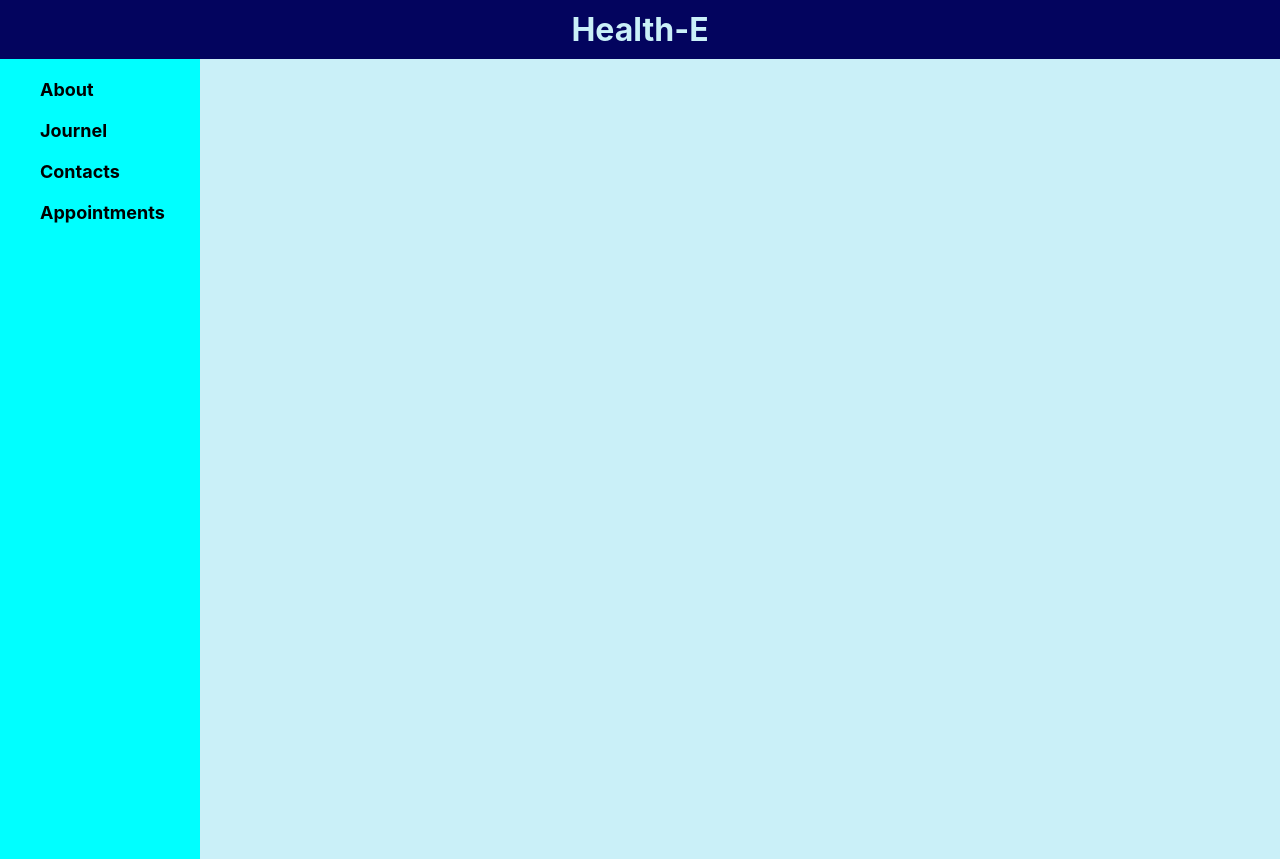
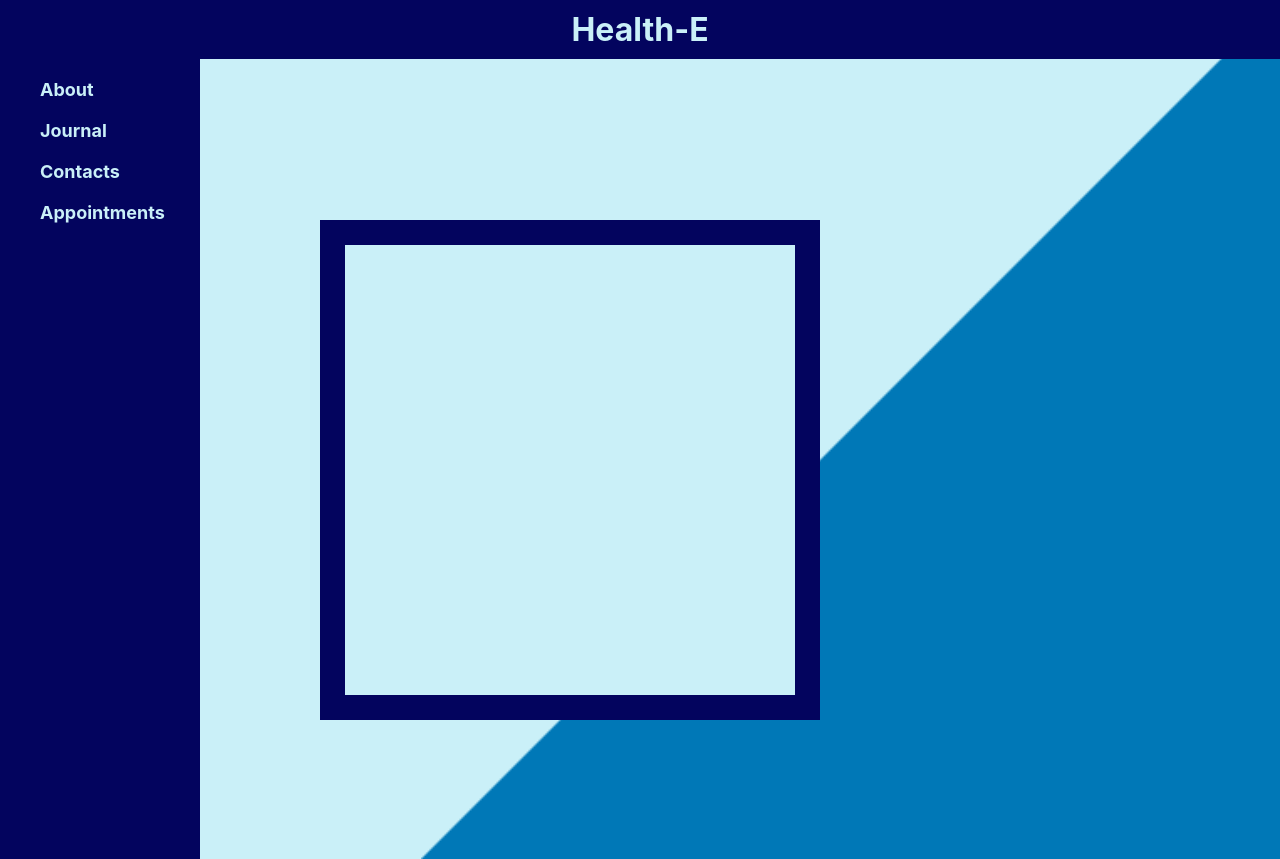
Before and after one commit to gfou20/health-e, a React (Create React App) app: page / in a window 1280 px wide. Built offline with nearby package versions, Linux system fonts and the light colour scheme.

Commit message:
add box1 & box2 to app.jsx

```diff
--- a/src/App.css
+++ b/src/App.css
@@ -1,3 +1,25 @@
 .App {
   background-color: #CAF0F8;
+  background-image: url('../public/images/triangle.png');
+  background-size: contain;
+  background-repeat: no-repeat;
+  background-position: right;
 }
+
+.box1 {
+  background-color: #03045E;
+  height: 500px;
+  width: 500px;
+  position: absolute;
+  bottom: 10%;
+  left: 25%;
+}
+
+.box2 {
+  background-color: #CAF0F8;
+  height: 450px;
+  width: 450px;
+  position: relative;
+  top: 5%;
+  left: 5%;
+}
--- a/src/App.jsx
+++ b/src/App.jsx
@@ -4,11 +4,14 @@ import NavBar from './components/NavBar/NavBar';
 
 function App() {
   return (
-    <div className="App">
-      <header className="App-header">
+    <div className='App'>
         <Title />
         <NavBar />
-      </header>
+        <div className='box1'>
+          <div className='box2'>
+
+          </div>
+        </div>
     </div>
   );
 }
--- a/src/components/NavBar/NavBar.jsx
+++ b/src/components/NavBar/NavBar.jsx
@@ -5,7 +5,7 @@ function NavBar() {
     <nav className={styles.nav}>
       <ul>
         <li>About</li>
-        <li>Journel</li>
+        <li>Journal</li>
         <li>Contacts</li>
         <li>Appointments</li>
       </ul>
--- a/src/components/NavBar/NavBar.module.css
+++ b/src/components/NavBar/NavBar.module.css
@@ -1,5 +1,6 @@
 .nav {
-  background-color: aqua;
+  background-color: #03045E;
+  color: #CAF0F8;
   font-size: large;
   font-weight: bold;
   width: 200px;
--- a/src/components/Title/Title.jsx
+++ b/src/components/Title/Title.jsx
@@ -2,7 +2,9 @@ import styles from './Title.module.css'
 
 function  Title() {
   return (
-    <h1 className={styles.title}>Health-E</h1>
+    <>
+      <h1 className={styles.title}>Health-E</h1>
+    </>
   )
 }
 
```
Also changed, not shown: public/images/triangle.png (added).
